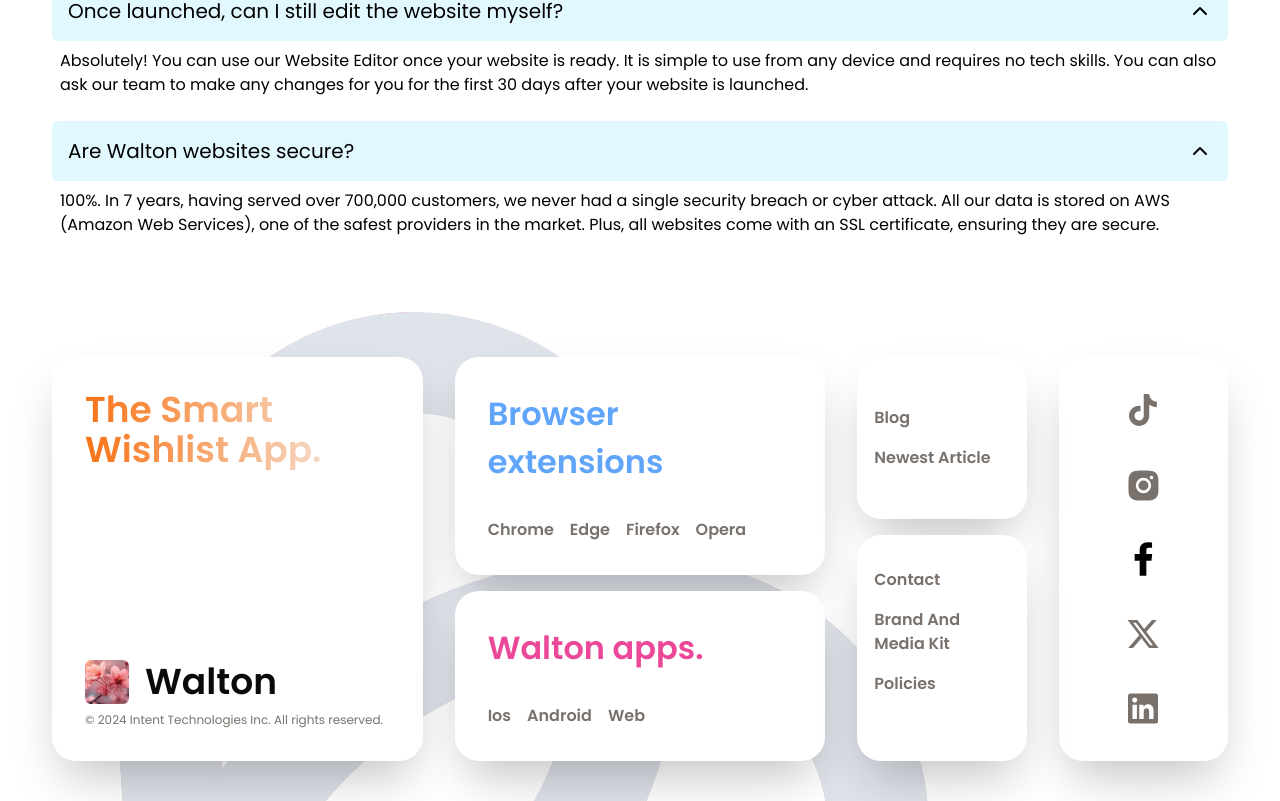
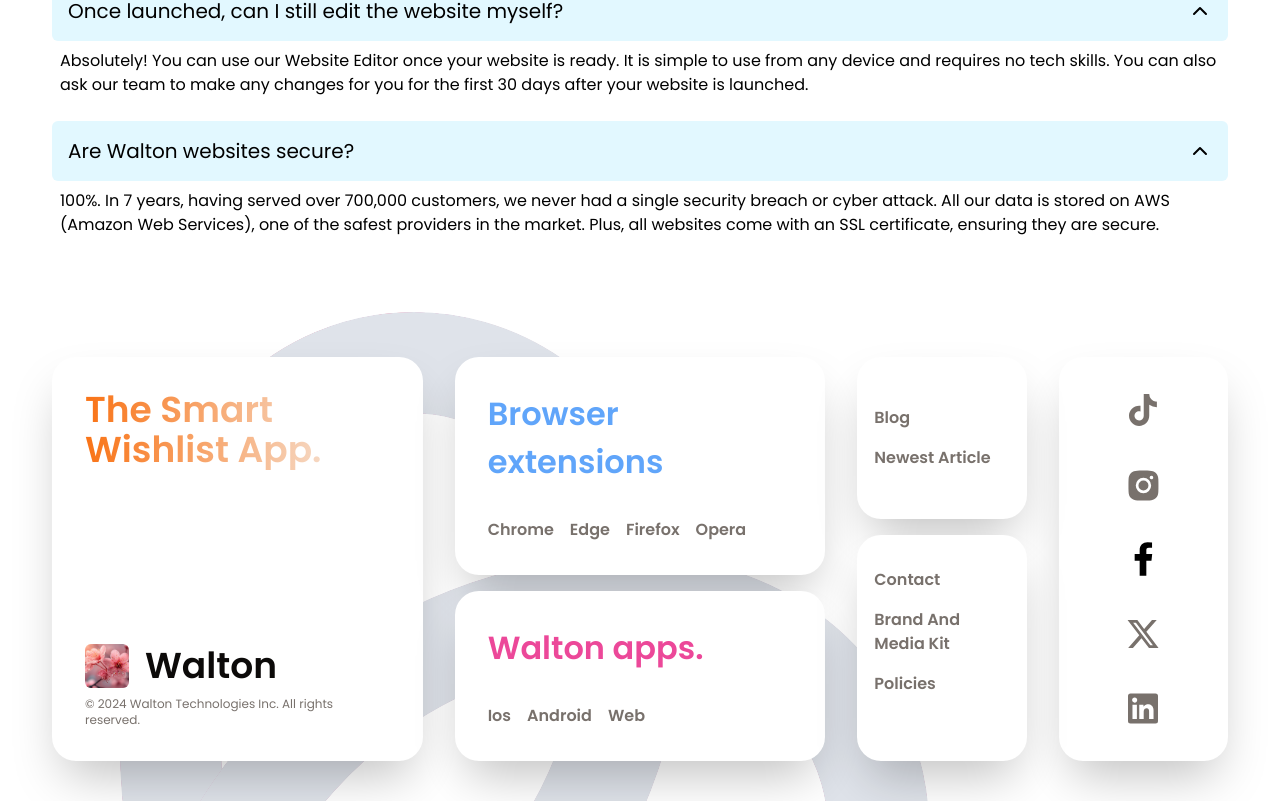
Before and after one commit to glimmrz/ueni_clone, a Next.js app: page / in a window 1280 px wide. Shown: the part 7513-8314 px from the top of the page. Built offline with nearby package versions, Linux system fonts and the light colour scheme.

Commit message:
update: footer text

```diff
--- a/src/components/footer.jsx
+++ b/src/components/footer.jsx
@@ -120,7 +120,7 @@
                     <Title title="Walton" className="text-left" />
                   </div>
                   <p className="text-muted-foreground text-xs">
-                    © 2024 Intent Technologies Inc. All rights reserved.
+                    © 2024 Walton Technologies Inc. All rights reserved.
                   </p>
                 </div>
               </CardContent>
```
